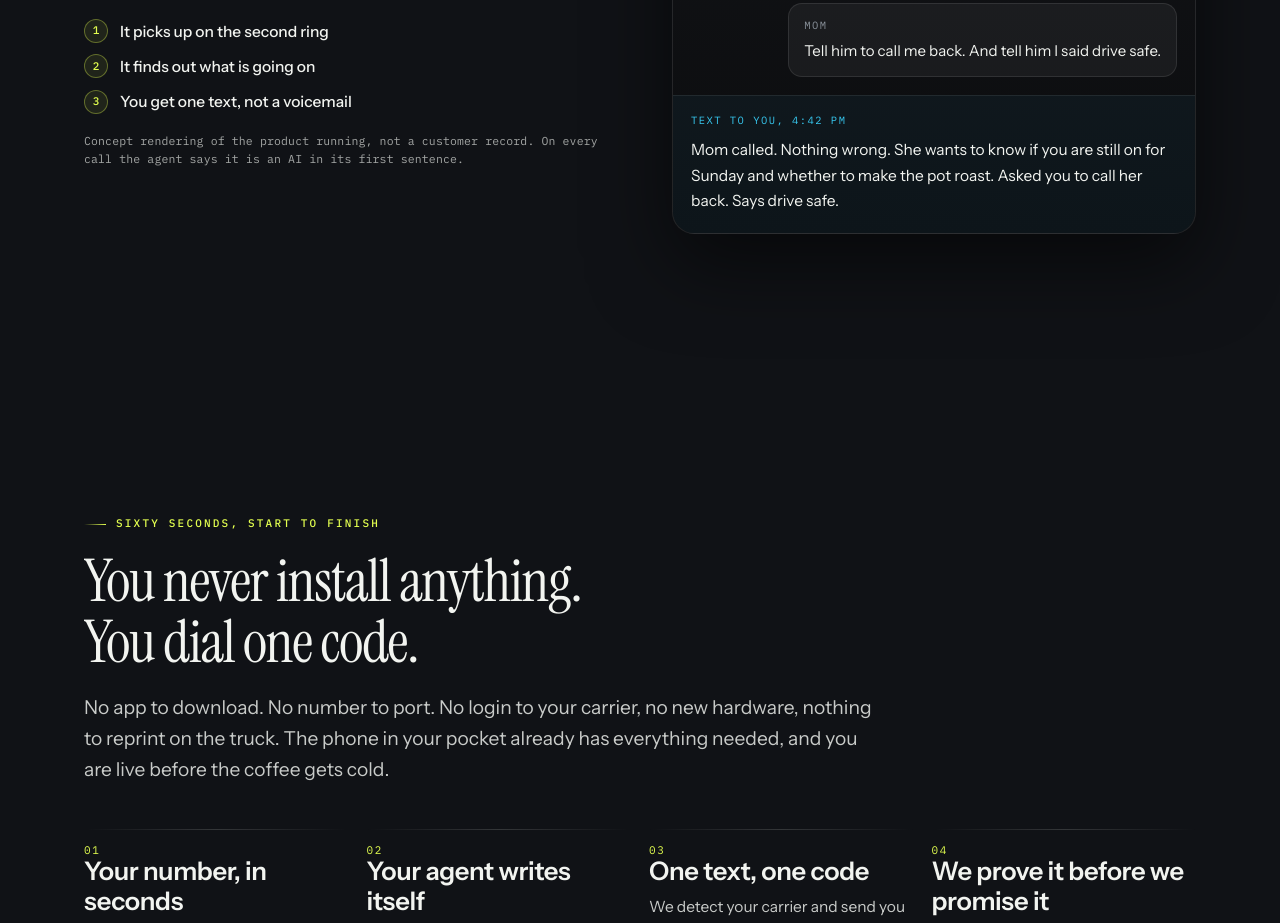
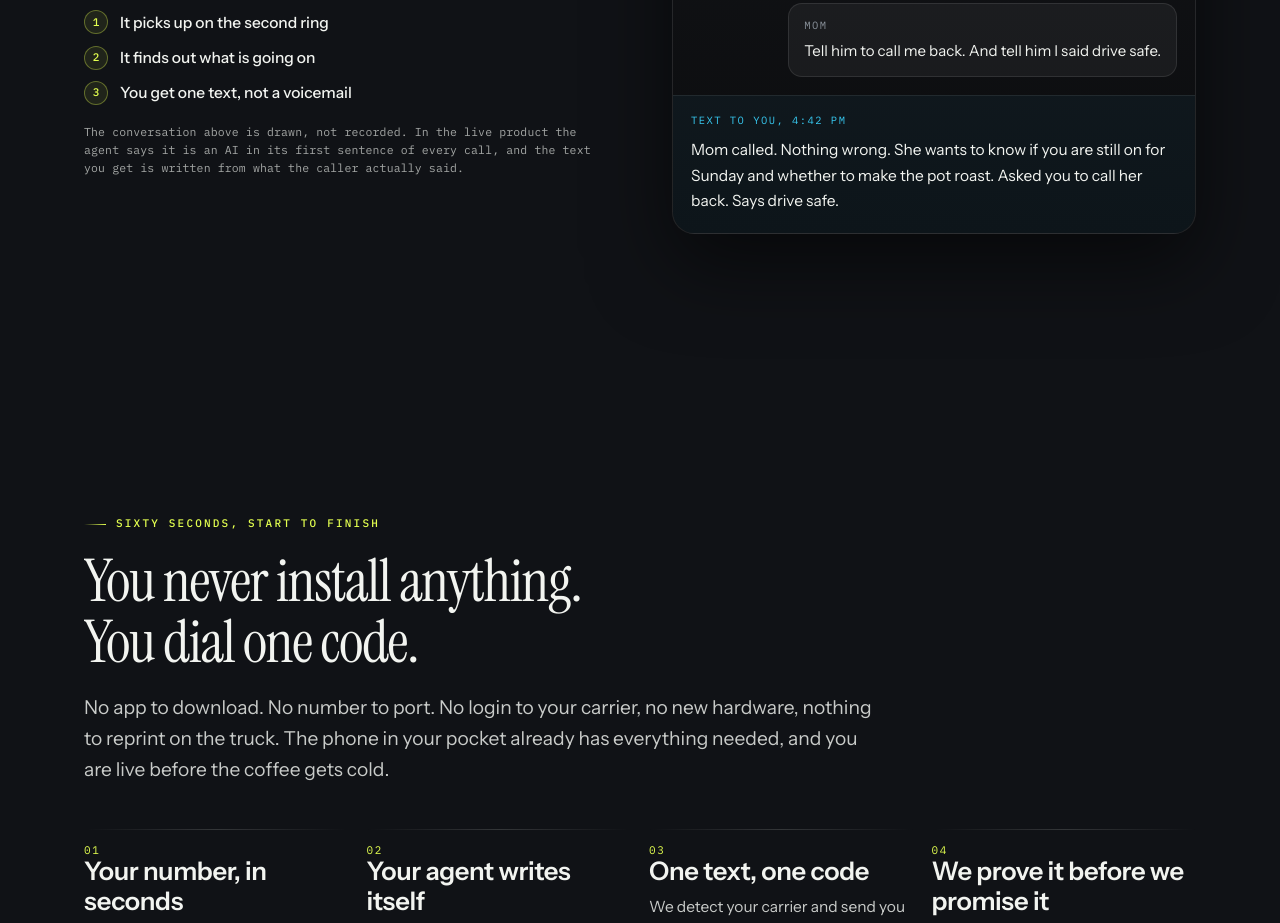
Before and after one commit to dhitch11/answered, a plain HTML site: page index.html in a window 1280 px wide. Shown: the part 1837-2760 px from the top of the page. Drawn offline with Linux system fonts and the light colour scheme; animation ran at ten frames a second.

Commit message:
answered: both home demos disclaim in the same words
@ANSWERED-SITE landed "The states above are drawn, not recorded" on the hold
showcase and asked me to carry it to the home demos, which are my copy. Their
construction is stronger than mine was: "concept rendering, not a customer
record" is technically correct but abstract, and it does not tell the reader
which part is drawn. Now both home demos say what is drawn and, separately,
what the live product actually does, so the two claims cannot be read as one.

Consumer demo: "The conversation above is drawn, not recorded. In the live
product the agent says it is an AI in its first sentence of every call, and
the text you get is written from what the caller actually said."
Business demo: "The call above is drawn, not recorded."

Three demos on this site, one disclaimer pattern.

Co-Authored-By: Claude Opus 5 (1M context) <noreply@anthropic.com>

```diff
--- a/index.html
+++ b/index.html
@@ -154,7 +154,7 @@
         <p class="eyebrow rv">See it work</p>
         <h2 class="h2 rv d1" style="margin-top:16px;max-width:18ch">Two in the morning, and somebody picked up.</h2>
         <p class="lede rv d2" style="margin-top:20px">This is what a 2:14 AM call looks like when it reaches a plumbing company, the hour when the caller is standing in water and dialling whoever answers first. The agent qualifies, books, and hands over a record you can check.</p>
-        <p class="src rv d3" style="margin-top:18px">Concept rendering of the product running, not a customer record. Every figure elsewhere on this site carries its own source.</p>
+        <p class="src rv d3" style="margin-top:18px">The call above is drawn, not recorded. Every figure elsewhere on this site carries its own source.</p>
       </div>
       <div class="rv d2"><div class="showcase" data-show="call">
   <div class="sc-bar"><span class="sc-dot" aria-hidden="true"></span> Answering as Rivera Plumbing <span class="sc-num">2:14 AM</span></div>
@@ -194,7 +194,7 @@
           <li><span class="chip-n">2</span> It finds out what is going on</li>
           <li><span class="chip-n">3</span> You get one text, not a voicemail</li>
         </ul>
-        <p class="src rv d3" style="margin-top:18px">Concept rendering of the product running, not a customer record. On every call the agent says it is an AI in its first sentence.</p>
+        <p class="src rv d3" style="margin-top:18px">The conversation above is drawn, not recorded. In the live product the agent says it is an AI in its first sentence of every call, and the text you get is written from what the caller actually said.</p>
       </div>
       <div class="rv d2">
         <div class="phone">
```
